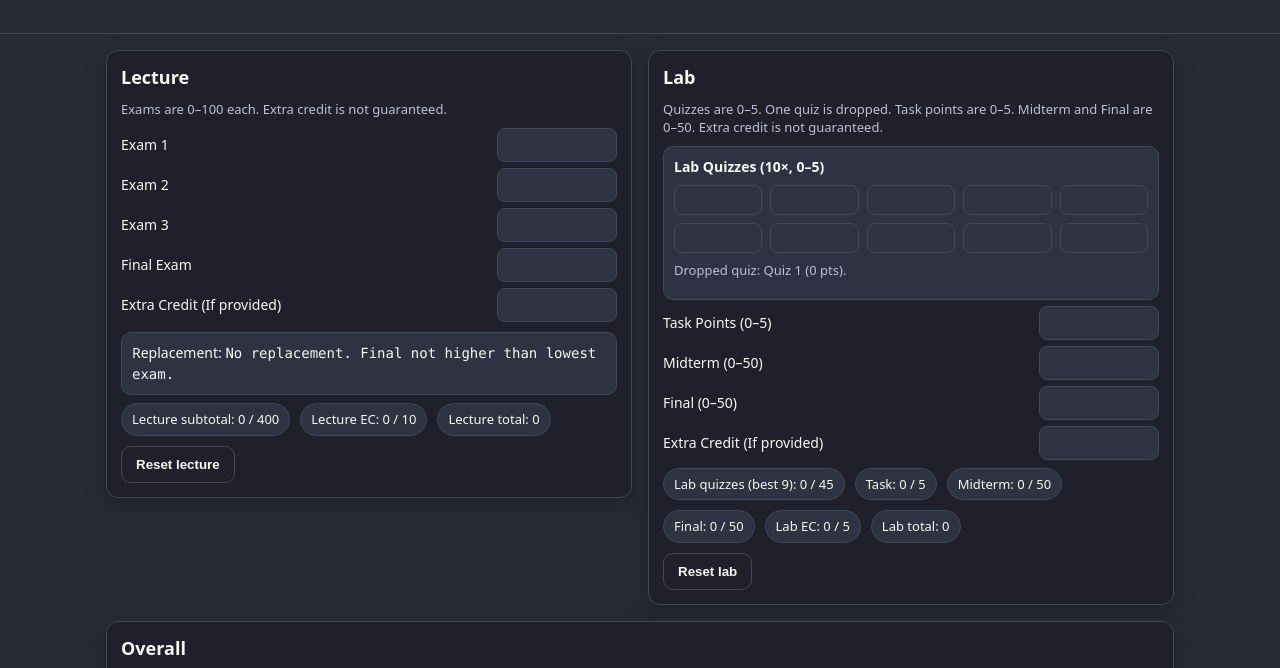
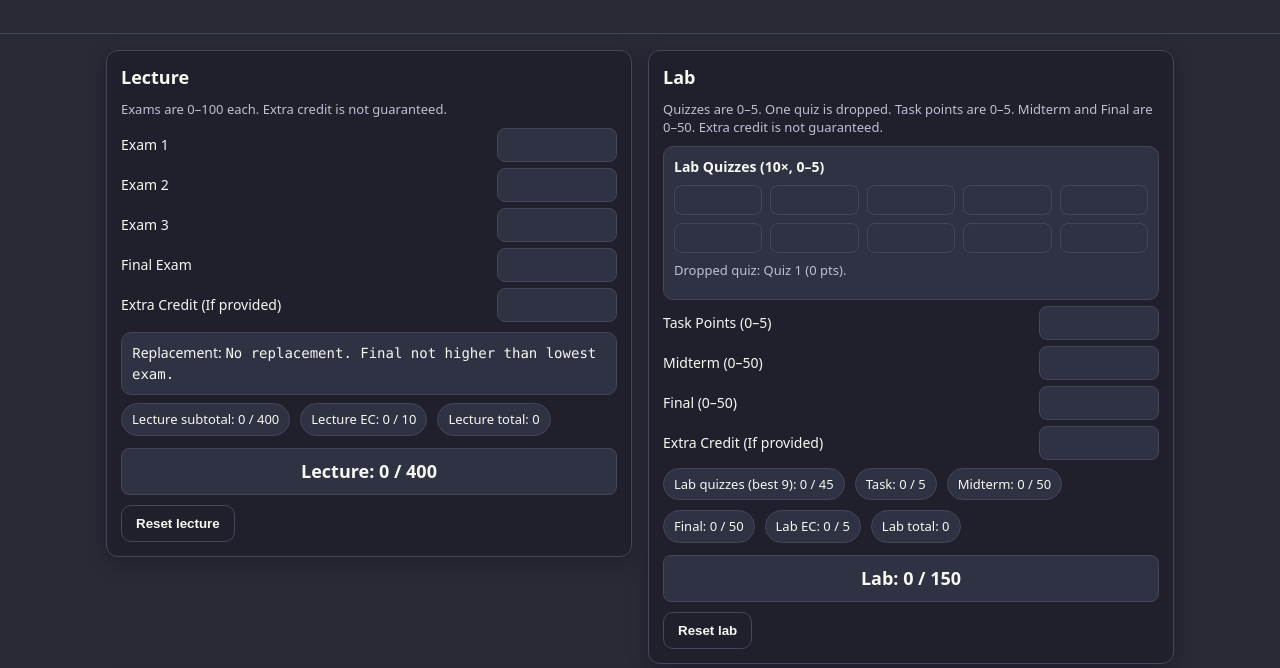
Before and after one commit to CalebHendren/micrograde, a plain HTML site: page index.html in a window 1280 px wide. Shown: the part 104-772 px from the top of the page. Drawn offline with Linux system fonts and the light colour scheme.

Commit message:
Update index.html to remove link and add totalsAdded
Removed optional GitHub link from header and added running total displays for lecture and lab sections.

```diff
--- a/index.html
+++ b/index.html
@@ -143,8 +143,6 @@
         <!-- Page title and disclaimer brief -->
         <h1>Preliminary Microbiology Grade Calculator</h1>
         <div class="sub">Your official letter grade will be calculated by your lecture instructor.</div>
-        <!-- Optional: repo link in header (kept minimal to avoid layout changes) -->
-        <!-- <div class="sub"><a href="https://github.com/CalebHendren/micrograde/" target="_blank" rel="noopener">View source on GitHub</a></div> -->
     </div>
 </header>
 
@@ -172,6 +170,11 @@
                 <div class="pill">Lecture subtotal: <span id="lecSubtotal">0</span> / 400</div>
                 <div class="pill">Lecture EC: <span id="lecEC">0</span> / 10</div>
                 <div class="pill">Lecture total: <span id="lecTotal">0</span></div>
+            </div>
+
+            <!-- Running total display for lecture -->
+            <div style="margin-top:12px; padding:10px; background:var(--bg-soft); border:1px solid var(--line); border-radius:8px; text-align:center; font-size:18px; font-weight:600">
+                Lecture: <span id="lecRunning">0</span> / 400
             </div>
 
             <!-- Reset for lecture-only inputs -->
@@ -220,6 +223,11 @@
                 <div class="pill">Lab total: <span id="labTotal">0</span></div>
             </div>
 
+            <!-- Running total display for lab -->
+            <div style="margin-top:12px; padding:10px; background:var(--bg-soft); border:1px solid var(--line); border-radius:8px; text-align:center; font-size:18px; font-weight:600">
+                Lab: <span id="labRunning">0</span> / 150
+            </div>
+
             <!-- Reset for lab-only inputs -->
             <div class="btns">
                 <button id="resetLab" class="secondary" type="button">Reset lab</button>
@@ -236,7 +244,7 @@
                 <div class="pill">Letter grade: <span id="letter" class="good">F</span></div>
             </div>
 
-            <!-- Non-negative “points needed to next thresholds” -->
+            <!-- Non-negative "points needed to next thresholds" -->
             <div class="box" id="targetsBox">
                 <div style="margin-bottom:6px"><strong>Points needed for next thresholds</strong></div>
                 <div id="targets" class="mono">—</div>
@@ -311,6 +319,7 @@
         document.getElementById('lecSubtotal').textContent = Math.round(totalNoEC); // subtotal sans EC
         document.getElementById('lecEC').textContent = ec.toString();
         document.getElementById('lecTotal').textContent = Math.round(total);
+        document.getElementById('lecRunning').textContent = Math.round(total); // running total
 
         // Replacement message
         const msg = replaced
@@ -357,6 +366,7 @@
         document.getElementById('finOut').textContent  = Math.round(fin);
         document.getElementById('labEC').textContent   = Math.round(ec);
         document.getElementById('labTotal').textContent= Math.round(total);
+        document.getElementById('labRunning').textContent = Math.round(total); // running total
 
         // Display which quiz was dropped (1-based index)
         document.getElementById('quizDropMsg').textContent = `Dropped quiz: Quiz ${minIdx+1} (${minVal} pts).`;
@@ -394,7 +404,7 @@
                         : /* D or F */       'bad'
         );
 
-        // Compose non-negative “points needed” text per current letter
+        // Compose non-negative "points needed" text per current letter
         const T = { A:493, B:438, C:383, D:355 };
         const fmt = (x) => Math.max(0, x).toFixed(2);
         const lines = [];
```
